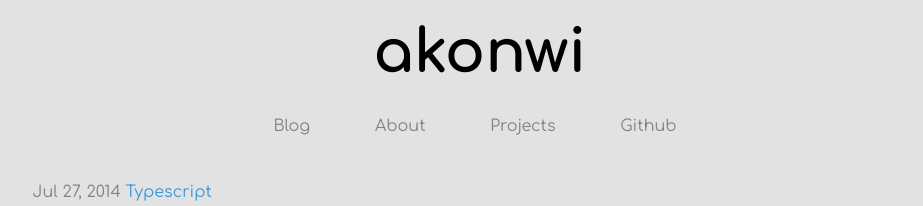
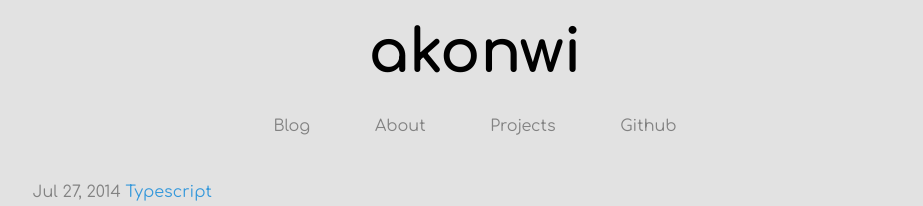
Before and after one commit to akonwi/akonwi.github.io, a Jekyll site: the page built from index.html, in a window 1280 px wide. Shown: the top 206 px of the page, without its empty margins (165-1088 px from the left). Built offline with Jekyll 4.4.1, drawn with Linux system fonts in a browser that asks for light colours.

Commit message:
fix header centering

```diff
--- a/_sass/styles.sass
+++ b/_sass/styles.sass
@@ -72,10 +72,10 @@ $container-width: 70%
   +center-block
   +rem(font-size, 60)
   font-weight: bold
-  width: 23%
 
   a
     +center-block
+    text-align: center
     width: 100%
     color: black
     &:hover
--- a/css/styles.css
+++ b/css/styles.css
@@ -46,11 +46,11 @@ code {
   margin: 0 auto 0 auto;
   font-size: 60px;
   font-size: 6rem;
-  font-weight: bold;
-  width: 23%; }
+  font-weight: bold; }
   .site-title a {
     display: block;
     margin: 0 auto 0 auto;
+    text-align: center;
     width: 100%;
     color: black; }
     .site-title a:hover {
```
